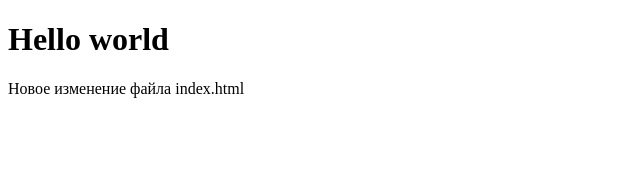
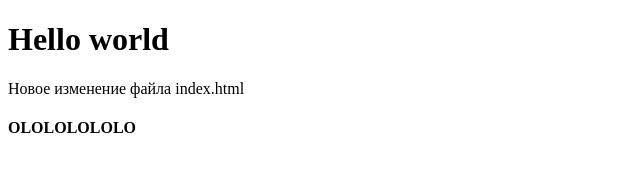
Before and after one commit to TheGoodie/site, a plain HTML site: page index.html in a window 1280 px wide. Shown: the whole page, without its empty margins (0-640 px from the left). Drawn offline with Linux system fonts and the light colour scheme.

Commit message:
second commit

```diff
--- a/index.html
+++ b/index.html
@@ -8,5 +8,6 @@
     <h1>Hello world</h1>
 
     <p>Новое изменение файла index.html</p>
+    <h4>OLOLOLOLOLO</h4>
 </body>
 </html>
```
